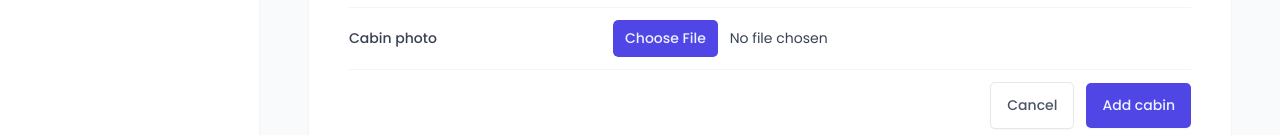
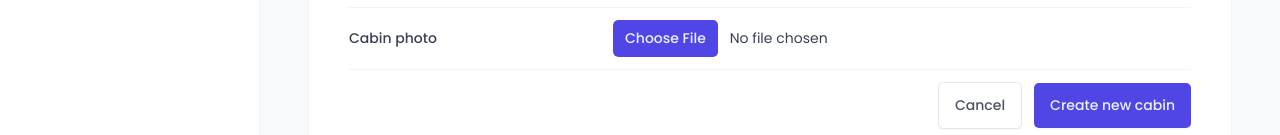
Before and after one commit to amirhosseinsalehpour/dashboard-react, a React (Vite) app: page /cabins in a window 1280 px wide. Both pictures are taken after a click on the button "Add new cabin". Shown: the part 662-797 px from the top of the page. Built offline with nearby package versions, Linux system fonts and the light colour scheme; no server answers; the database is empty; a web font is replaced by a local one.

Commit message:
Editing a Cabin and change database with React Query

```diff
--- a/src/features/cabins/CabinRow.jsx
+++ b/src/features/cabins/CabinRow.jsx
@@ -3,6 +3,8 @@ import { formatCurrency } from "../../utils/helpers";
 import { useMutation, useQueryClient } from "@tanstack/react-query";
 import { deleteCabin } from "../../services/apiCabins";
 import toast from "react-hot-toast";
+import { useState } from "react";
+import CreateCabinForm from "./CreateCabinForm";
 
 const TableRow = styled.div`
   display: grid;
@@ -45,6 +47,7 @@ const Discount = styled.div`
 `;
 
 function CabinRow({ cabin }) {
+  const [showForm, setShowForm] = useState(false);
   const {
     name,
     maxCapacity,
@@ -68,16 +71,22 @@ function CabinRow({ cabin }) {
   });
 
   return (
+    <>
       <TableRow role="row">
         <Img src={image} />
         <Cabin>{name}</Cabin>
         <div>first up {maxCapacity} guests</div>
         <Price>{formatCurrency(regularPrice)}</Price>
         <Discount>{formatCurrency(discount)}</Discount>
+        <div>
+          <button onClick={() => setShowForm((show) => !show)}>Edit</button>
           <button onClick={() => mutate(cabinId)} disabled={isDeleting}>
             Delete
           </button>
+        </div>
       </TableRow>
+      {showForm && <CreateCabinForm cabinToEdit={cabin} />}
+    </>
   );
 }
 
--- a/src/features/cabins/CreateCabinForm.jsx
+++ b/src/features/cabins/CreateCabinForm.jsx
@@ -1,4 +1,5 @@
-import styled from "styled-components";
+import { useMutation, useQueryClient } from "@tanstack/react-query";
+import { toast } from "react-hot-toast";
 
 import Input from "../../ui/Input";
 import Form from "../../ui/Form";
@@ -6,52 +7,20 @@ import Button from "../../ui/Button";
 import FileInput from "../../ui/FileInput";
 import Textarea from "../../ui/Textarea";
 import { useForm } from "react-hook-form";
-import { useMutation, useQueryClient } from "@tanstack/react-query";
-import { createCaben } from "../../services/apiCabins";
-import toast from "react-hot-toast";
 import FormRow from "../../ui/FormRow";
+import { createEditCaben } from "../../services/apiCabins";
 
-const FormRow2 = styled.div`
-  display: grid;
-  align-items: center;
-  grid-template-columns: 24rem 1fr 1.2fr;
-  gap: 2.4rem;
+function CreateCabinForm({ cabinToEdit = {} }) {
+  const { id: editId, ...editValues } = cabinToEdit;
+  const isEditSession = Boolean(editId);
+  const queryClient = useQueryClient();
+  const { register, handleSubmit, reset, getValues, formState } = useForm({
+    defaultValues: isEditSession ? editValues : {},
+  });
+  const { errors } = formState;
 
-  padding: 1.2rem 0;
-
-  &:first-child {
-    padding-top: 0;
-  }
-
-  &:last-child {
-    padding-bottom: 0;
-  }
-
-  &:not(:last-child) {
-    border-bottom: 1px solid var(--color-grey-100);
-  }
-
-  &:has(button) {
-    display: flex;
-    justify-content: flex-end;
-    gap: 1.2rem;
-  }
-`;
-
-// eslint-disable-next-line no-unused-vars
-const Error = styled.span`
-  font-size: 1.4rem;
-  color: var(--color-red-700);
-`;
-
-function CreateCabinForm() {
-  const queryClient = useQueryClient();
-  const { register, handleSubmit, reset, getValues, formState } = useForm();
-  const { errors } = formState;
-  // console.log(errors);
-
-  const { mutate, isLoading: isCreating } = useMutation({
-    mutationFn: createCaben,
+  const { mutate: createCabin, isLoading: isCreating } = useMutation({
+    mutationFn: createEditCaben,
     onSuccess: () => {
       toast.success("Create Cabin");
       queryClient.invalidateQueries({
@@ -61,9 +30,28 @@ function CreateCabinForm() {
     },
     onError: (err) => toast.error(err.message),
   });
+  // Copy
+  const { mutate: editCabin, isLoading: isEditing } = useMutation({
+    mutationFn: ({ newCabinData, id }) => createEditCaben(newCabinData, id),
+    onSuccess: () => {
+      toast.success("Cabin successfully edited");
+      queryClient.invalidateQueries({
+        queryKey: ["carbin"],
+      });
+      reset();
+    },
+    onError: (err) => toast.error(err.message),
+  });
+
+  const isWorking = isCreating || isEditing;
 
   function onSubmit(data) {
-    mutate({ ...data, image: data.image[0] });
+    console.log(data);
+    const image = typeof data.image === "string" ? data.image : data.image[0];
+
+    if (isEditSession)
+      editCabin({ newCabinData: { ...data, image }, id: editId });
+    else createCabin({ ...data, image: image });
   }
 
   function onError(errors) {
@@ -75,7 +63,7 @@ function CreateCabinForm() {
         <Input
           type="text"
           id="name"
-          disabled={isCreating}
+          disabled={isWorking}
           {...register("name", {
             required: "This is field is required",
           })}
@@ -86,7 +74,7 @@ function CreateCabinForm() {
         <Input
           type="number"
           id="maxCapacity"
-          disabled={isCreating}
+          disabled={isWorking}
           {...register("maxCapacity", {
             required: "This is field is required",
             min: {
@@ -101,7 +89,7 @@ function CreateCabinForm() {
         <Input
           type="number"
           id="regularPrice"
-          disabled={isCreating}
+          disabled={isWorking}
           {...register("regularPrice", {
             required: "This is field is required",
             min: {
@@ -116,7 +104,7 @@ function CreateCabinForm() {
         <Input
           type="number"
           id="discount"
-          disabled={isCreating}
+          disabled={isWorking}
           defaultValue={0}
           {...register("discount", {
             required: "This is field is required",
@@ -128,13 +116,13 @@ function CreateCabinForm() {
       </FormRow>
       <FormRow
         label="Description for website"
-        disabled={isCreating}
+        disabled={isWorking}
         error={errors?.description?.message}
       >
         <Textarea
           type="number"
           id="description"
-          disabled={isCreating}
+          disabled={isWorking}
           defaultValue=""
           {...register("description", {
             required: "This is field is required",
@@ -147,18 +135,19 @@ function CreateCabinForm() {
           id="image"
           accept="image/*"
           {...register("image", {
-            required: "This is field is required",
+            required: isEditSession ? false : "This is field is required",
           })}
         />
       </FormRow>
-
-      <FormRow2>
+      <FormRow>
         {/* type is an HTML attribute! */}
         <Button variation="secondary" type="reset">
           Cancel
         </Button>
-        <Button disabled={isCreating}>Add cabin</Button>
-      </FormRow2>
+        <Button disabled={isWorking}>
+          {isEditSession ? "Edit cabin" : "Create new cabin"}
+        </Button>
+      </FormRow>
     </Form>
   );
 }
--- a/src/services/apiCabins.js
+++ b/src/services/apiCabins.js
@@ -11,18 +11,28 @@ export async function getCabiens() {
   return data;
 }
 
-export async function createCaben(newCabin) {
+export async function createEditCaben(newCabin, id) {
+  const hasImagePath = newCabin.image?.startsWith?.(supabaseUrl);
+
   const imageName = `${Math.random()}-${newCabin.image.name}`.replaceAll(
     "/",
     ""
   );
   // console.log(imageName)
-  const imagePath = `${supabaseUrl}/storage/v1/object/public/cabin-images/${imageName}`;
-  // creatw cabin
-  const { data, error } = await supabase
-    .from("cabins")
-    .insert([{ ...newCabin, image: imagePath }])
-    .select();
+  const imagePath = hasImagePath
+    ? newCabin.image
+    : `${supabaseUrl}/storage/v1/object/public/cabin-images/${imageName}`;
+
+  // creat cabin
+  let query = supabase.from("cabins");
+
+  // Create
+  if (!id) query = query.insert([{ ...newCabin, image: imagePath }]);
+
+  // Edit
+  if (id) query = query.update({ ...newCabin, image: imagePath }).eq("id", id);
+
+  const { data, error } = await query.select().single();
 
   if (error) {
     console.error(error);
@@ -30,6 +40,7 @@ export async function createCaben(newCabin) {
   }
 
   // upload image
+  if (hasImagePath) return data;
   const { error: storageError } = await supabase.storage
     .from("cabin-images")
     .upload(imageName, newCabin.image);
--- a/src/ui/FormRow.jsx
+++ b/src/ui/FormRow.jsx
@@ -1,6 +1,4 @@
 import styled, { css } from "styled-components";
-import Input from "./Input";
-import { useForm } from "react-hook-form";
 
 const StyledFormRow = styled.div`
   display: grid;
```
Lines whose indentation alone changed are shown as unchanged.
